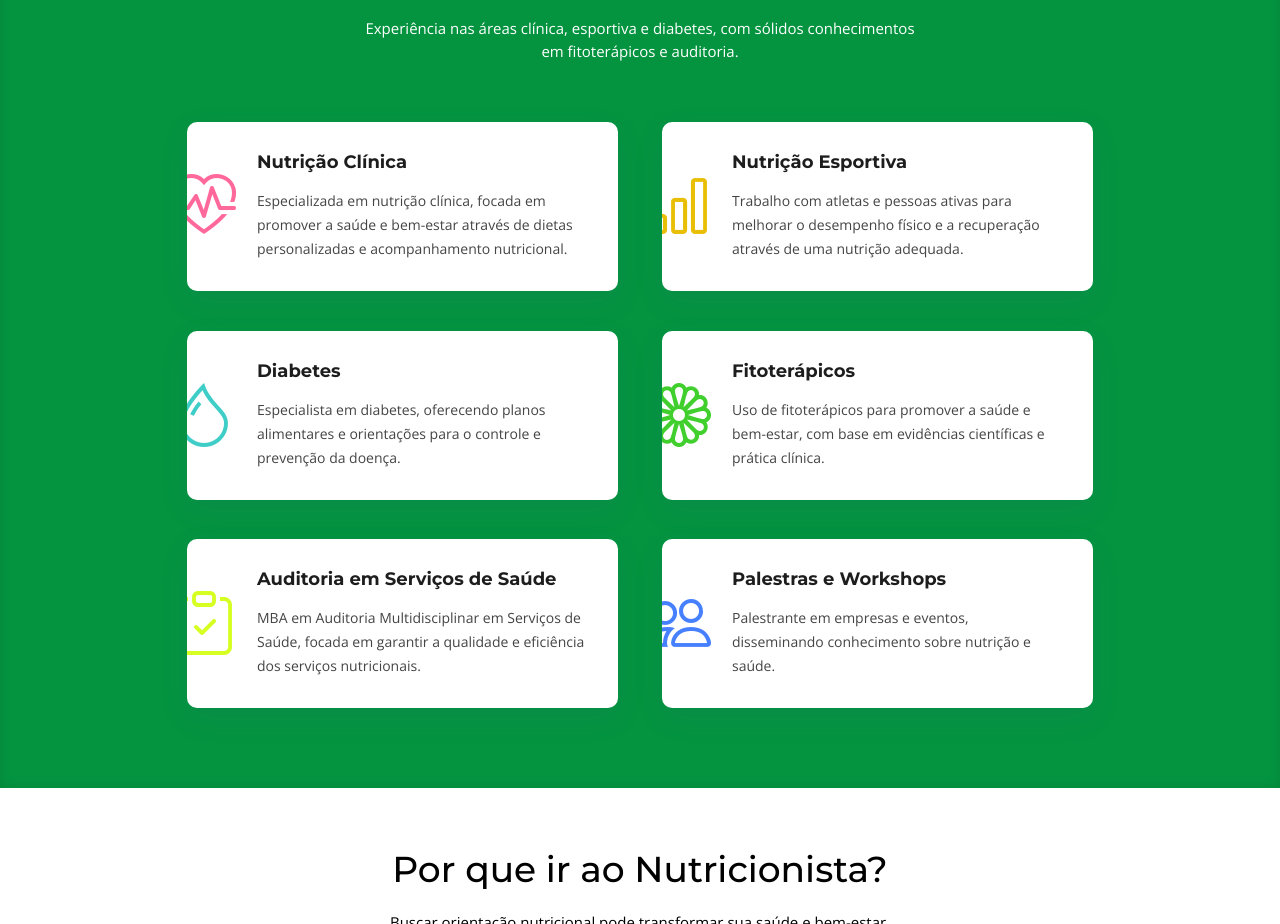
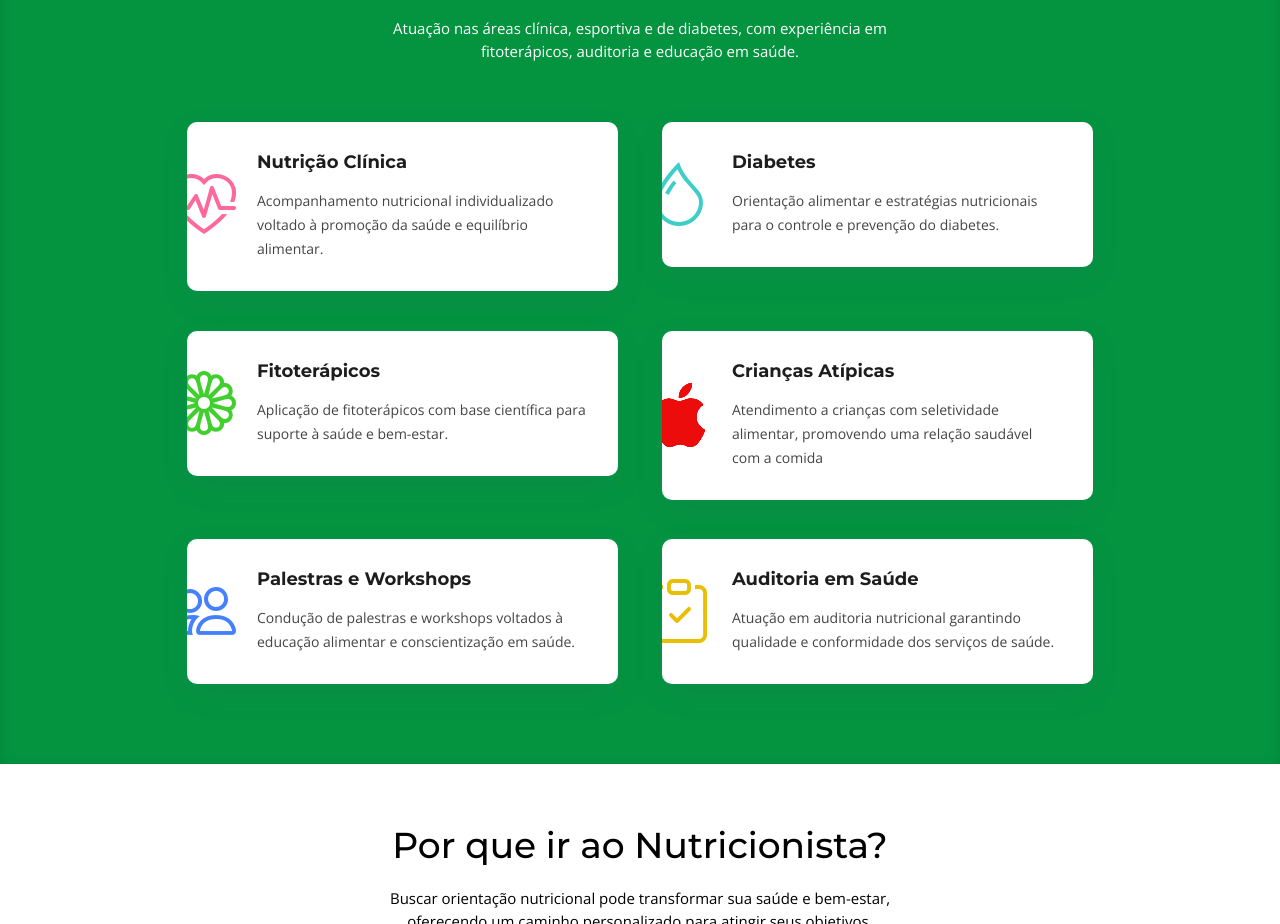
Before and after one commit to leopxz/Landing_page_nutri, a plain HTML site: page index.html in a window 1280 px wide. Shown: the part 1775-2699 px from the top of the page. Drawn offline with nearby package versions, Linux system fonts and the light colour scheme.

Commit message:
alteracao na formacao e atendimento

```diff
--- a/index.html
+++ b/index.html
@@ -134,7 +134,7 @@
   <div class="tab-pane fade" id="about-tab3">
     <div class="d-flex align-items-center">
       <i class="bi bi-check2"></i>
-      <span class="description">MBA em Auditoria multidisciplinar em serviços de saúde – IDE</span>
+      <span class="description">Curso de Capacitação Análise do Comportamento Aplicada e Transtorno Espectro do Autismo – 180 horas</span>
     </div>
 
     <div class="d-flex align-items-center mt-2">
@@ -149,7 +149,7 @@
 
     <div class="d-flex align-items-center mt-2">
       <i class="bi bi-check2"></i>
-      <span class="description">Pós Graduação em nutrição esportiva – UNINASSAU</span>
+     <span class="description">Certificado Nutrição no Autismo: da teoria à prática – 40 horas</span>
     </div>
 
     <div class="d-flex align-items-center mt-2">
@@ -159,12 +159,17 @@
 
     <div class="d-flex align-items-center mt-2">
       <i class="bi bi-check2"></i>
-      <span class="description">Bacharel em nutrição - UNISAOMIGUEL</span>
+      <span class="description">Curso de Capacitação e Aprimoramento em ABA – 180 horas</span>
+    </div>
+
+      <div class="d-flex align-items-center mt-2">
+      <i class="bi bi-check2"></i>
+          <span class="description">Curso de Capacitação e Aprimoramento em ABA – 180 horas</span>
     </div>
 
     <div class="d-flex align-items-center mt-2">
       <i class="bi bi-check2"></i>
-      <span class="description">Técnico de enfermagem do trabalho - EID</span>
+            <span class="description">Bacharel em nutrição - UNISAOMIGUEL</span>
     </div>
 
     <div class="d-flex align-items-center mt-2">
@@ -174,28 +179,25 @@
 
     <div class="d-flex align-items-center mt-2">
       <i class="bi bi-check2"></i>
+      <span class="description">Curso de capacitação Autismo e Seletividade Alimentar – Terapia Alimentar com Abordagem ABA – 120 horas</span>
+    </div>
+
+    <div class="d-flex align-items-center mt-2">
+      <i class="bi bi-check2"></i>
       <span class="description">International Certification in Nutritional Psychiatry – 160 horas</span>
     </div>
 
     <div class="d-flex align-items-center mt-2">
       <i class="bi bi-check2"></i>
-      <span class="description">Curso de capacitação Autismo e Seletividade Alimentar – Terapia Alimentar com Abordagem ABA – 120 horas</span>
+      <span class="description">MBA em Auditoria multidisciplinar em serviços de saúde – IDE</span>
     </div>
 
     <div class="d-flex align-items-center mt-2">
       <i class="bi bi-check2"></i>
-      <span class="description">Curso de Capacitação e Aprimoramento em ABA – 180 horas</span>
+      <span class="description">Pós Graduação em nutrição esportiva – UNINASSAU</span>
     </div>
 
-    <div class="d-flex align-items-center mt-2">
-      <i class="bi bi-check2"></i>
-      <span class="description">Curso de Capacitação Análise do Comportamento Aplicada e Transtorno Espectro do Autismo – 180 horas</span>
-    </div>
 
-    <div class="d-flex align-items-center mt-2">
-      <i class="bi bi-check2"></i>
-      <span class="description">Certificado Nutrição no Autismo: da teoria à prática – 40 horas</span>
-    </div>
   </div><!-- End Tab 2 Content -->
 </div><!-- End Tab Content -->
 
@@ -204,13 +206,13 @@
 
     <!-- End About Section -->
 
-   <!-- ======= Área de atuação Section ======= -->
+<!-- ======= Área de atuação Section ======= -->
 <section id="services" class="section-bg">
   <div class="container" data-aos="fade-up">
 
     <header class="section-header">
       <h3>Áreas de atuação</h3>
-      <p>Experiência nas áreas clínica, esportiva e diabetes, com sólidos conhecimentos em fitoterápicos e auditoria.</p>
+      <p>Atuação nas áreas clínica, esportiva e de diabetes, com experiência em fitoterápicos, auditoria e educação em saúde.</p>
     </header>
 
     <div class="row justify-content-center">
@@ -219,15 +221,7 @@
         <div class="box">
           <div class="icon"><i class="bi bi-heart-pulse" style="color: #ff689b;"></i></div>
           <h4 class="title">Nutrição Clínica</h4>
-          <p class="description">Especializada em nutrição clínica, focada em promover a saúde e bem-estar através de dietas personalizadas e acompanhamento nutricional.</p>
-        </div>
-      </div>
-
-      <div class="col-md-6 col-lg-5" data-aos="zoom-in" data-aos-delay="200">
-        <div class="box">
-          <div class="icon"><i class="bi bi-bar-chart" style="color: #e9bf06;"></i></div>
-          <h4 class="title">Nutrição Esportiva</h4>
-          <p class="description">Trabalho com atletas e pessoas ativas para melhorar o desempenho físico e a recuperação através de uma nutrição adequada.</p>
+          <p class="description">Acompanhamento nutricional individualizado voltado à promoção da saúde e equilíbrio alimentar.</p>
         </div>
       </div>
 
@@ -235,7 +229,7 @@
         <div class="box">
           <div class="icon"><i class="bi bi-droplet" style="color: #3fcdc7;"></i></div>
           <h4 class="title">Diabetes</h4>
-          <p class="description">Especialista em diabetes, oferecendo planos alimentares e orientações para o controle e prevenção da doença.</p>
+          <p class="description">Orientação alimentar e estratégias nutricionais para o controle e prevenção do diabetes.</p>
         </div>
       </div>
 
@@ -243,15 +237,15 @@
         <div class="box">
           <div class="icon"><i class="bi bi-flower1" style="color:#41cf2e;"></i></div>
           <h4 class="title">Fitoterápicos</h4>
-          <p class="description">Uso de fitoterápicos para promover a saúde e bem-estar, com base em evidências científicas e prática clínica.</p>
+          <p class="description">Aplicação de fitoterápicos com base científica para suporte à saúde e bem-estar.</p>
         </div>
       </div>
 
       <div class="col-md-6 col-lg-5" data-aos="zoom-in" data-aos-delay="500">
         <div class="box">
-          <div class="icon"><i class="bi bi-clipboard-check" style="color: #d6ff22;"></i></div>
-          <h4 class="title">Auditoria em Serviços de Saúde</h4>
-          <p class="description">MBA em Auditoria Multidisciplinar em Serviços de Saúde, focada em garantir a qualidade e eficiência dos serviços nutricionais.</p>
+          <div class="icon"><i class="bi bi-apple" style="color: #ed0c0c;"></i></div>
+          <h4 class="title">Crianças Atípicas</h4>
+          <p class="description">Atendimento a crianças com seletividade alimentar, promovendo uma relação saudável com a comida</p>
         </div>
       </div>
 
@@ -259,14 +253,21 @@
         <div class="box">
           <div class="icon"><i class="bi bi-people" style="color: #4680ff;"></i></div>
           <h4 class="title">Palestras e Workshops</h4>
-          <p class="description">Palestrante em empresas e eventos, disseminando conhecimento sobre nutrição e saúde.</p>
+          <p class="description">Condução de palestras e workshops voltados à educação alimentar e conscientização em saúde.</p>
         </div>
       </div>
 
+       <div class="col-md-6 col-lg-5" data-aos="zoom-in" data-aos-delay="200">
+        <div class="box">
+          <div class="icon"><i class="bi bi-clipboard-check" style="color: #e9bf06;"></i></div>
+          <h4 class="title">Auditoria em Saúde</h4>
+          <p class="description">Atuação em auditoria nutricional garantindo qualidade e conformidade dos serviços de saúde.</p>
+        </div>
+      </div>
     </div>
-
   </div>
-</section><!-- End Services Section -->
+</section>
+<!-- End Services Section -->
 
     <!-- ======= Por que ir ao nutricionista Section ======= -->
 <section id="why-us">
@@ -306,7 +307,7 @@
           <div class="card-body">
             <h5 class="card-title">Apoio em Fitoterápicos</h5>
             <p class="card-text">O uso de fitoterápicos pode ser um complemento eficaz no tratamento de diversas condições, promovendo saúde de forma natural.</p>
-            <a href="https://institutolg.com.br/fitoterapia-aplicada-a-nutricao/" class="readmore">Leia mais </a>
+            <a href="https://crn8.org.br/fitoterapia/" class="readmore">Leia mais </a>
           </div>
         </div>
       </div>
```
